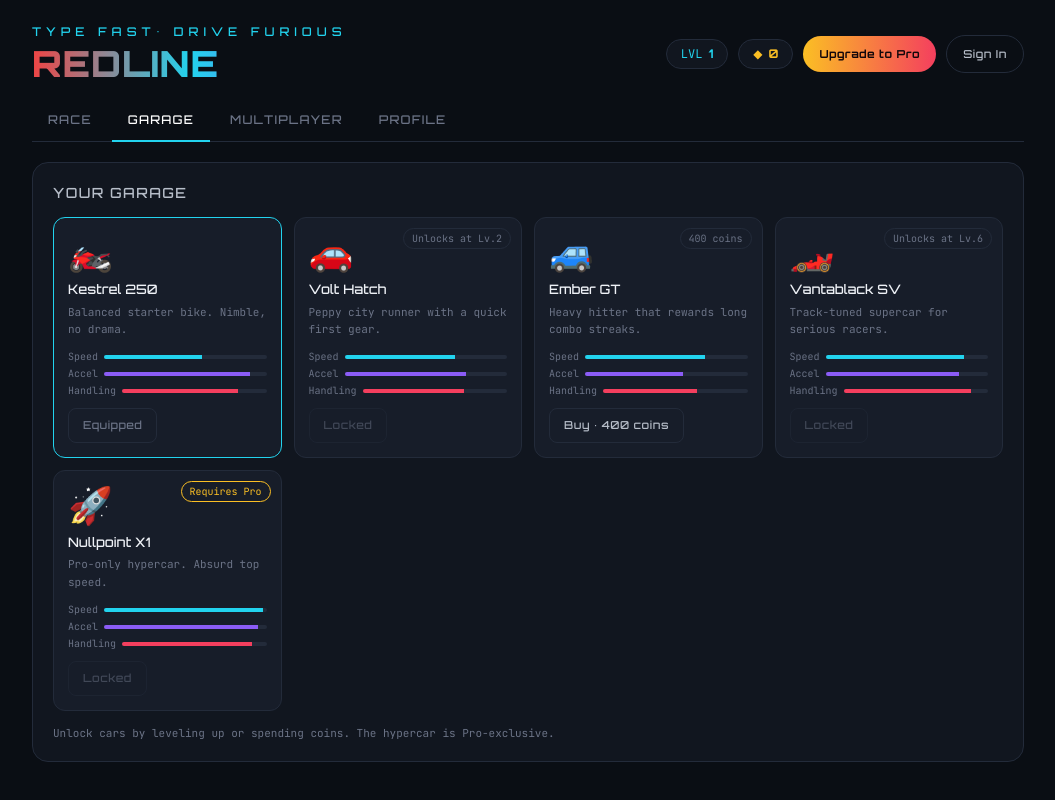
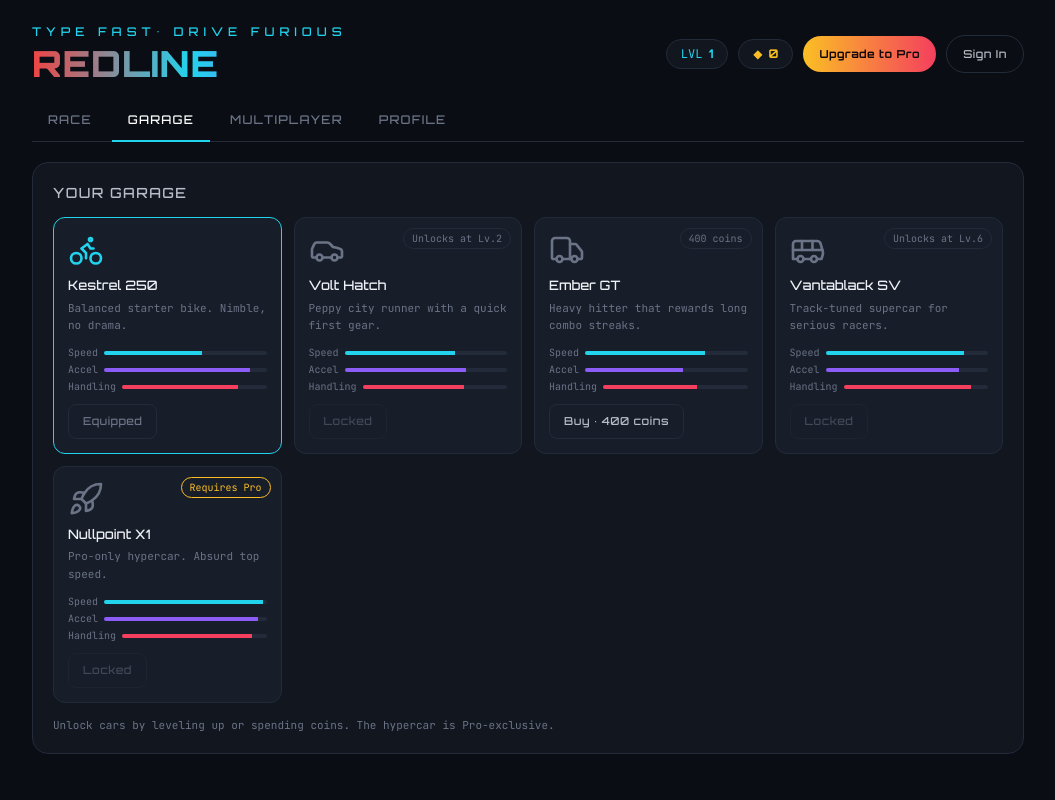
Before and after one commit to Ekekwecharles/Redline-Type-Racer, a Next.js app: page /garage in a window 1280 px wide. Shown: the top 800 px of the page, without its empty margins (112-1167 px from the left). Built offline with nearby package versions, Linux system fonts and the light colour scheme; no server answers.

Commit message:
feat: changed the emoji to reall cars

```diff
--- a/package.json
+++ b/package.json
@@ -12,6 +12,7 @@
     "@auth/prisma-adapter": "^2.7.4",
     "@prisma/client": "^5.20.0",
     "bcryptjs": "^2.4.3",
+    "lucide-react": "^1.33.0",
     "next": "14.2.15",
     "next-auth": "5.0.0-beta.22",
     "pusher": "^5.2.0",
--- a/src/app/page.tsx
+++ b/src/app/page.tsx
@@ -6,6 +6,8 @@ import { useProfile } from "@/hooks/useProfile";
 import { genText } from "@/lib/words";
 import { currentDifficultyConfig, defaultSettings } from "@/lib/difficulty";
 import { CARS } from "@/lib/cars";
+import { CAR_ICONS, BOT_ICONS } from "@/lib/car-icons";
+import { Car as CarIcon } from "lucide-react";
 import HUD from "@/components/HUD";
 import RaceTrack, { LaneData } from "@/components/RaceTrack";
 import TypingPanel from "@/components/TypingPanel";
@@ -252,14 +254,14 @@ export default function RacePage() {
     {
       key: "you",
       label: `${profile.name} (You)`,
-      emoji: myCar.emoji,
+      icon: CAR_ICONS[myCar.id] ?? CarIcon,
       pct: typing.progressPct,
       isYou: true,
     },
-    ...bots.map((b) => ({
+    ...bots.map((b, i) => ({
       key: b.key,
       label: b.label,
-      emoji: "🚙",
+      icon: BOT_ICONS[i % BOT_ICONS.length],
       pct: Math.min(96, b.pct),
       isYou: false,
     })),
--- a/src/components/CarGarage.tsx
+++ b/src/components/CarGarage.tsx
@@ -2,6 +2,8 @@
 
 import { CARS, isCarUnlocked } from "@/lib/cars";
 import { useProfile } from "@/hooks/useProfile";
+import { CAR_ICONS } from "@/lib/car-icons";
+import { Car as CarIcon } from "lucide-react";
 
 export default function CarGarage() {
   const { profile, selectCar, buyCar } = useProfile();
@@ -12,25 +14,20 @@ export default function CarGarage() {
         Your Garage
       </h2>
 
-      {/* Responsive card grid: as many columns as fit, each at least 220px wide */}
       <div
         className="grid gap-3"
         style={{ gridTemplateColumns: "repeat(auto-fill, minmax(220px, 1fr))" }}
       >
         {CARS.map((car) => {
-          // Whether the player currently meets this car's unlock requirement
-          // (level, coins, or Pro subscription, depending on car.unlock.type).
           const unlocked = isCarUnlocked(car, profile);
-          // Whether this is the car currently equipped by the player.
           const selected = profile.selectedCar === car.id;
+          const Icon = CAR_ICONS[car.id] ?? CarIcon; // fallback if a car has no mapped icon
 
           return (
             <div
               key={car.id}
               className={`relative bg-asphalt-3 border rounded-xl p-3.5 ${selected ? "border-cyan" : "border-line"}`}
             >
-              {/* Locked badge in the corner, only shown for cars not yet
-                  unlocked. Styled amber for Pro-gated cars, dim otherwise. */}
               {!unlocked && (
                 <div
                   className={`absolute top-2.5 right-2.5 text-[10px] border rounded-full px-2 py-0.5 ${car.unlock.type === "pro" ? "text-amber border-amber" : "text-dim border-line"}`}
@@ -43,14 +40,21 @@ export default function CarGarage() {
                 </div>
               )}
 
-              <div className="text-4xl">{car.emoji}</div>
+              {/* Icon replaces the old emoji div. Dimmed if locked,
+                  cyan if currently selected, fog-colored otherwise. */}
+              <Icon
+                size={36}
+                strokeWidth={1.75}
+                className={
+                  !unlocked ? "text-dim" : selected ? "text-cyan" : "text-fog"
+                }
+              />
+
               <h3 className="font-display text-[13px] mt-2 mb-1">{car.name}</h3>
               <p className="text-[11px] text-dim leading-relaxed mb-2.5">
                 {car.desc}
               </p>
 
-              {/* Stat bars: speed/accel/handling rendered as filled-width
-                  bars, driven by each stat's 0-100 value as a percentage. */}
               {[
                 { label: "Speed", value: car.speed, color: "bg-cyan" },
                 { label: "Accel", value: car.accel, color: "bg-violet" },
@@ -70,10 +74,6 @@ export default function CarGarage() {
                 </div>
               ))}
 
-              {/* Action button, three possible states depending on the car:
-                  1. unlocked → Select / Equipped
-                  2. locked but coin-purchasable → Buy button
-                  3. locked and not purchasable (level/Pro gated) → disabled Locked button */}
               <div className="mt-2.5">
                 {unlocked ? (
                   <button
--- a/src/components/HUD.tsx
+++ b/src/components/HUD.tsx
@@ -7,7 +7,7 @@ interface HUDProps {
   penalty: number;
 }
 
-export default function HUD({ wpm, acc, combo, penalty }: HUDProps) {
+function HUD({ wpm, acc, combo, penalty }: HUDProps) {
   const items = [
     { label: "WPM", value: wpm, color: "text-cyan" },
     { label: "Accuracy", value: `${acc}%`, color: "text-amber" },
@@ -32,3 +32,5 @@ export default function HUD({ wpm, acc, combo, penalty }: HUDProps) {
     </div>
   );
 }
+
+export default React.memo(HUD);
--- a/src/components/RaceTrack.tsx
+++ b/src/components/RaceTrack.tsx
@@ -1,9 +1,11 @@
+import type { LucideIcon } from "lucide-react";
+
 // One racer's data for a single lane: which car, its display name, and how
 // far along the track it currently is (0-100%).
 export interface LaneData {
   key: string;
   label: string;
-  emoji: string;
+  icon: LucideIcon;
   pct: number;
   isYou: boolean;
 }
@@ -22,7 +24,9 @@ export default function RaceTrack({ lanes, moving, boosting }: RaceTrackProps) {
     <div className="bg-asphalt-2 border border-line rounded-2xl p-4 pb-3 mb-3.5">
       {/* One lane per racer: the player first, then each bot, in whatever
           order they were passed in from the parent's `lanes` array. */}
-      {lanes.map((lane) => (
+      {lanes.map((lane) => {
+        const Icon = lane.icon;
+        return (
           <div
             key={lane.key}
             // "moving" class only applied while the race is active. In globals.css,
@@ -57,13 +61,17 @@ export default function RaceTrack({ lanes, moving, boosting }: RaceTrackProps) {
               <span className="absolute -top-3.5 left-1/2 -translate-x-1/2 font-display text-[9px] text-dim whitespace-nowrap">
                 {lane.label}
               </span>
-            {lane.emoji}
+              <Icon
+                size={26}
+                className={lane.isYou ? "text-cyan" : "text-red-400"}
+              />
             </div>
 
             {/* Checkered finish-line strip fixed at the right edge of the lane */}
             <div className="absolute right-1.5 top-0 bottom-0 w-1.5 rounded bg-[repeating-linear-gradient(45deg,#fff_0_4px,#111_4px_8px)] opacity-85" />
           </div>
-      ))}
+        );
+      })}
     </div>
   );
 }
--- a/src/components/TypingPanel.tsx
+++ b/src/components/TypingPanel.tsx
@@ -12,7 +12,7 @@ interface TypingPanelProps {
   disabled?: boolean;
 }
 
-export default function TypingPanel({
+function TypingPanel({
   targetText,
   typedChars,
   typedState,
@@ -112,3 +112,5 @@ export default function TypingPanel({
     </div>
   );
 }
+
+export default React.memo(TypingPanel);
--- /dev/null
+++ b/src/lib/car-icons.ts
@@ -0,0 +1,15 @@
+import { Bike, Car, Truck, Bus, Rocket, type LucideIcon } from "lucide-react";
+
+// Maps each car id from cars.ts to a distinct icon. Falls back to Car if a
+// new car is ever added without an entry here.
+export const CAR_ICONS: Record<string, LucideIcon> = {
+  bike: Bike,
+  hatch: Car,
+  muscle: Truck,
+  super: Bus,
+  hyper: Rocket,
+};
+
+// Bots don't have a real car id, so i will give them two visually distinct icons so
+// Rival and Ghost don't look identical to each other or to the player.
+export const BOT_ICONS: LucideIcon[] = [Truck, Bus];
```
Also changed, not shown: 1 other file (tests, documents, lock files or other folders). Lines whose indentation alone changed are shown as unchanged.
